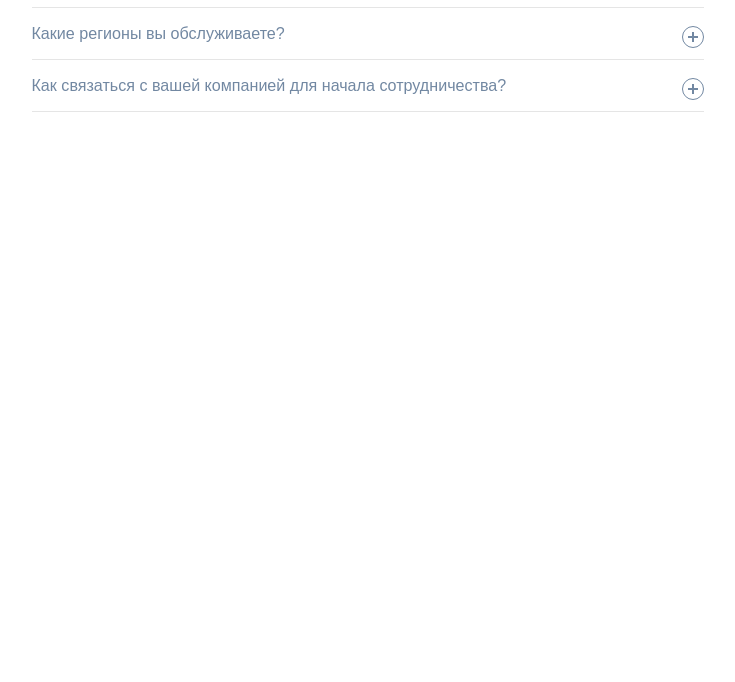
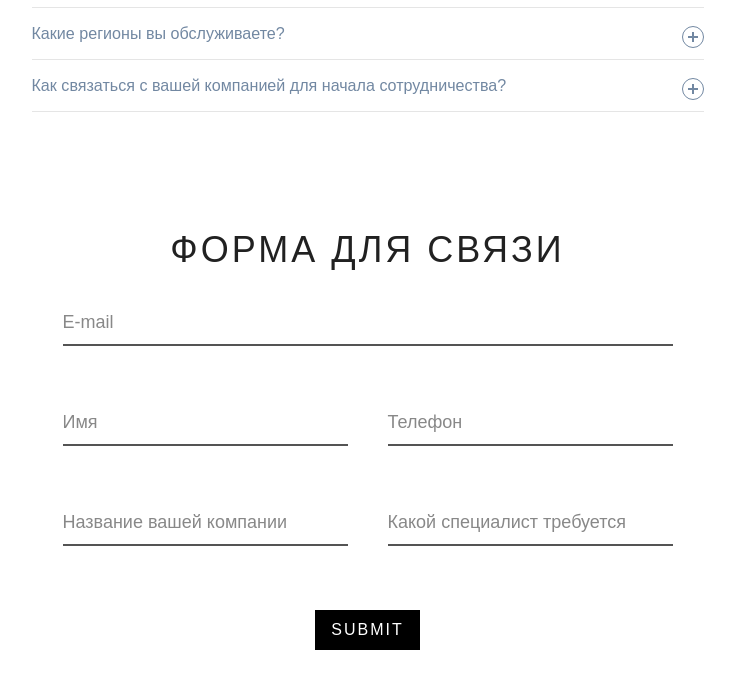
Before and after one commit to Spectr5032L/TSU-coursePractice, a PHP site: page / in a window 1280 px wide. Shown: the part 3778-4460 px from the top of the page, without its empty margins (290-1025 px from the left). Before the commit the page ends 3890 px from the top, so only its background shows below. Run offline with PHP 8.4, Linux system fonts and the light colour scheme.

Commit message:
create block formCons

```diff
--- a/assets/css/style.css
+++ b/assets/css/style.css
@@ -122,7 +122,7 @@ section {
     /* min-height: 100vh;*/
 }
 
-.row {
+.container-row {
     display: flex;
     flex-direction: row-reverse;
 }
@@ -755,3 +755,105 @@ section.t-bq-section {
 
 
 /* ФОРМА ДЛЯ КОНСУЛЬТАЦИИ */
+
+/* @mixin clearfix {
+    &:after {
+        content: "";
+        display: table;
+        clear: both;
+    }
+} */
+
+.align-center {
+    text-align: center;
+}
+
+.row {
+    @include clearfix;
+    margin: -20px 0;
+
+    .col {
+        padding: 0 20px;
+        float: left;
+        box-sizing: border-box;
+
+        &.x-50 {
+            width: 50%;
+        }
+
+        &.x-100 {
+            width: 100%;
+        }
+    }
+}
+
+.get-in-touch {
+    max-width: 650px;
+    margin: 0 auto;
+    position: relative;
+    top: 50%;
+    /* transform: translateY(-50%); */
+
+    .title {
+        text-align: center;
+        text-transform: uppercase;
+        letter-spacing: 3px;
+        font-size: 36px;
+        line-height: 48px;
+        /* padding-bottom: 48px; */
+    }
+}
+
+.contact-form {
+    .form-field {
+        position: relative;
+        margin: 32px 0;
+    }
+
+    .input-text {
+        display: block;
+        width: 100%;
+        height: 36px;
+        border-width: 0 0 2px 0;
+        border-color: #000;
+        font-size: 18px;
+        line-height: 26px;
+        font-weight: 400;
+
+        &:focus {
+            outline: none;
+        }
+
+        &:focus,
+        &.not-empty {
+            +.label {
+                transform: translateY(-24px);
+            }
+        }
+    }
+
+    .label {
+        position: absolute;
+        left: 20px;
+        bottom: 11px;
+        font-size: 18px;
+        line-height: 26px;
+        font-weight: 400;
+        color: #888;
+        cursor: text;
+        transition: transform .2s ease-in-out;
+    }
+
+    .submit-btn {
+        display: inline-block;
+        background-color: #000;
+        color: #fff;
+        text-transform: uppercase;
+        letter-spacing: 2px;
+        font-size: 16px;
+        line-height: 24px;
+        padding: 8px 16px;
+        border: none;
+        cursor: pointer;
+    }
+}
--- a/index.html
+++ b/index.html
@@ -8,6 +8,7 @@
     <link rel="stylesheet" href="assets/css/style.css">
     <link rel="stylesheet" href="https://cdn.jsdelivr.net/npm/material-design-lite/material.min.css">
     <script src="https://cdn.jsdelivr.net/npm/material-design-lite/material.min.js"></script>
+    <script src="https://code.jquery.com/jquery-3.6.0.min.js"></script>
 </head>
 
 <body>
@@ -78,7 +79,7 @@
             <div class="main-about">
                 <section class="about-section">
                     <div class="container">
-                        <div class="row">
+                        <div class="container-row">
                             <div class="content-column col-lg-6 col-md-12 col-sm-12 order-2">
                                 <div class="inner-column">
                                     <div class="sec-title">
@@ -546,6 +547,34 @@
                 </div>
             </div>
             <div class="main-formCons">
+                <section class="get-in-touch">
+                    <h1 class="title">Форма для связи</h1>
+                    <form class="contact-form row">
+                        <div class="form-field col x-100">
+                            <input id="email" class="input-text js-input" type="email" required>
+                            <label class="label" for="email">E-mail</label>
+                        </div>
+                        <div class="form-field col x-50">
+                            <input id="name" class="input-text js-input" type="text" required>
+                            <label class="label" for="name">Имя</label>
+                        </div>
+                        <div class="form-field col x-50">
+                            <input id="phone" class="input-text js-input" type="text" required>
+                            <label class="label" for="phone">Телефон</label>
+                        </div>
+                        <div class="form-field col x-50">
+                            <input id="company" class="input-text js-input" type="text" required>
+                            <label class="label" for="company">Название вашей компании</label>
+                        </div>
+                        <div class="form-field col x-50">
+                            <input id="message" class="input-text js-input" type="text" required>
+                            <label class="label" for="message">Какой специалист требуется</label>
+                        </div>
+                        <div class="form-field col x-100 align-center">
+                            <input class="submit-btn" type="submit" value="Submit">
+                        </div>
+                    </form>
+                </section>
             </div>
         </div>
     </main>
@@ -626,6 +655,26 @@
     }
 
     items.forEach(item => item.addEventListener('click', toggleAccordion));
+
+
+
+    $('.js-input').keyup(function () {
+        if ($(this).val()) {
+            $(this).addClass('not-empty');
+        } else {
+            $(this).removeClass('not-empty');
+        }
+    });
+
+    $('.js-input').focus(function () {
+        $(this).siblings('.label').addClass('focused');
+    });
+
+    $('.js-input').blur(function () {
+        if (!$(this).val()) {
+            $(this).siblings('.label').removeClass('focused');
+        }
+    });
 </script>
 
 </html>
```
